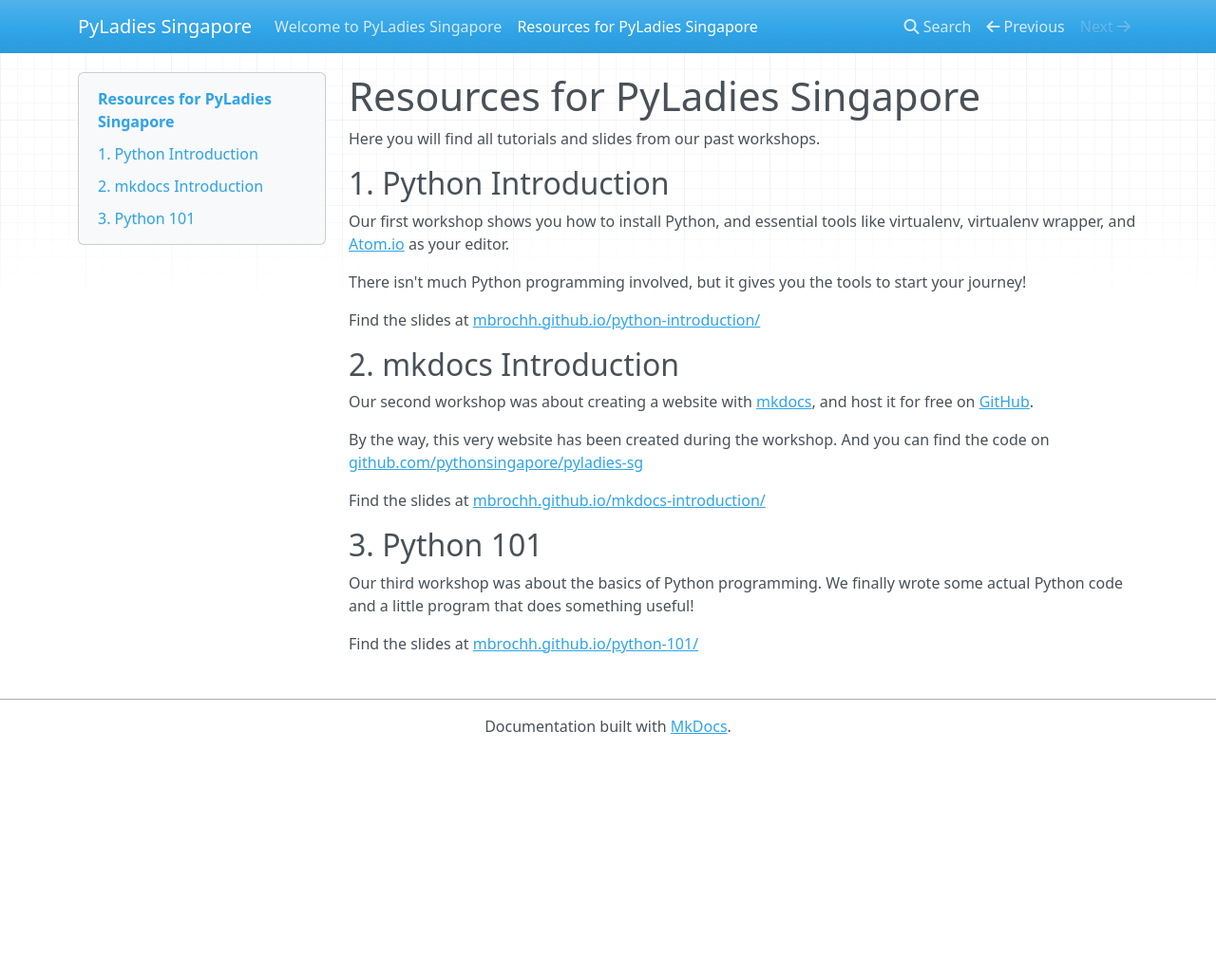
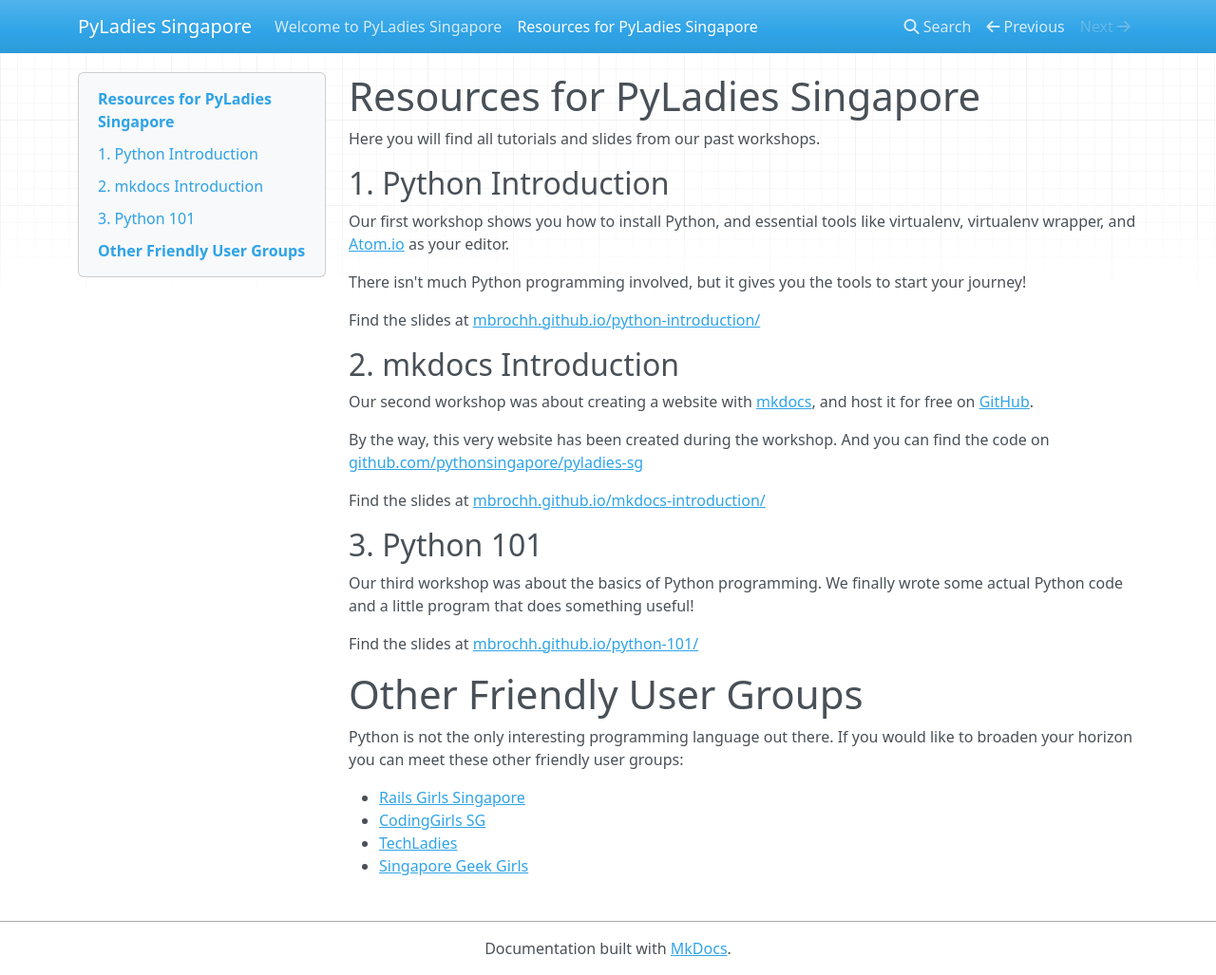
Before and after one commit to pythonsingapore/pyladies-sg, an MkDocs documentation site: the page built from docs/resources.md, in a window 1280 px wide and 1027 px high. Shown: the whole window at 95% size. Built offline with MkDocs 1.6.1, drawn with Linux system fonts in a browser that asks for light colours; nearby versions of some CDN libraries.

Commit message:
Add links to friendly user groups

```diff
--- a/docs/resources.md
+++ b/docs/resources.md
@@ -32,3 +32,13 @@
 
 Find the slides at
 [mbrochh.github.io/python-101/](http://mbrochh.github.io/python-101/)
+
+#Other Friendly User Groups
+
+Python is not the only interesting programming language out there. If you would
+like to broaden your horizon you can meet these other friendly user groups:
+
+* [Rails Girls Singapore](https://www.facebook.com/groups/railsgirlssingapore/?fref=ts)
+* [CodingGirls SG](https://www.facebook.com/CodingGirls/?fref=ts)
+* [TechLadies](https://www.facebook.com/TechLadies/?fref=ts)
+* [Singapore Geek Girls](https://www.facebook.com/SGGeekGirls/?fref=ts)
```
